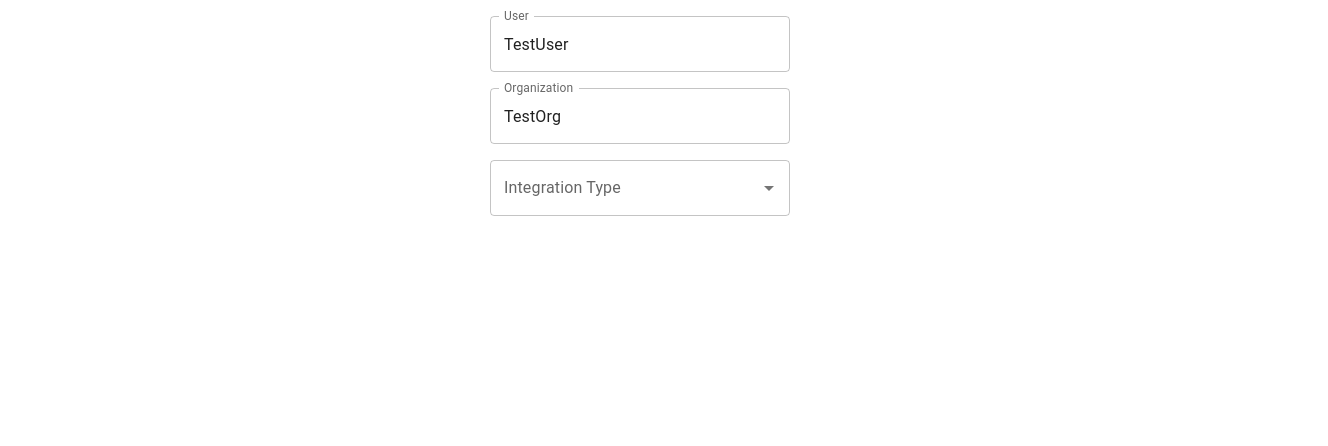
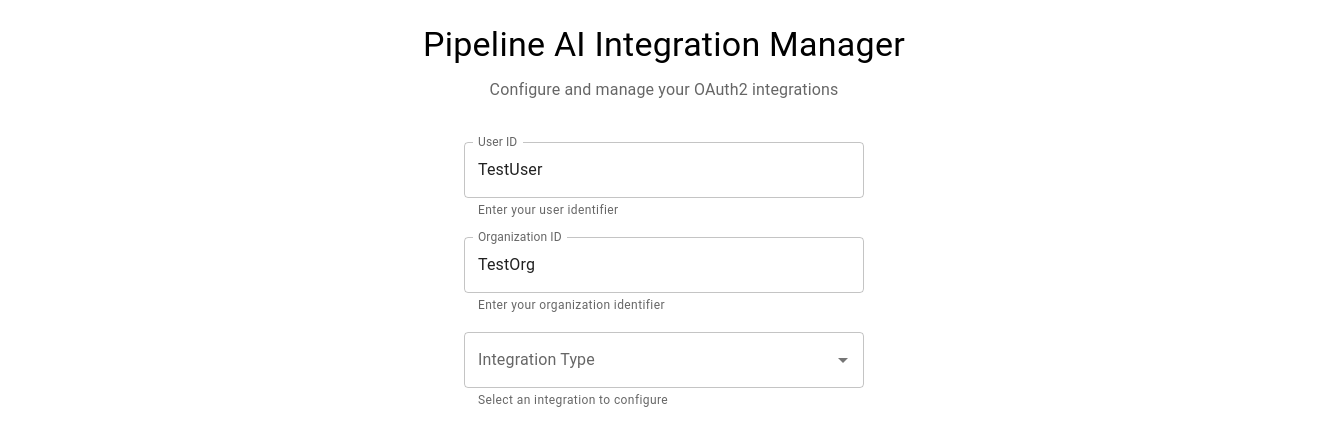
Before and after one commit to mevirajsheoran/hubspot-oauth-fastapi-react, a React (Create React App) app in the folder frontend/: page / in a window 1280 px wide. Shown: the top 446 px of the page, 1328 px wide, since content can reach past the window. Built offline with nearby package versions, Linux system fonts and the light colour scheme; the HTML template or start-up script is replaced by a standard one.

Commit message:
refactor: Add comprehensive JSDoc docs and improve integration form UI

```diff
--- a/frontend/src/integration-form.js
+++ b/frontend/src/integration-form.js
@@ -3,18 +3,33 @@ import {
     Box,
     Autocomplete,
     TextField,
+    Typography,
 } from '@mui/material';
 import { AirtableIntegration } from './integrations/airtable';
 import { NotionIntegration } from './integrations/notion';
 import { HubSpotIntegration } from './integrations/hubspot';
 import { DataForm } from './data-form';
 
+/**
+ * Mapping of integration names to their respective components
+ * @type {Object.<string, React.Component>}
+ */
 const integrationMapping = {
     'Notion': NotionIntegration,
     'Airtable': AirtableIntegration,
     'HubSpot': HubSpotIntegration,
 };
 
+/**
+ * Integration Form Component
+ *
+ * Main form component for managing OAuth2 integrations.
+ * Allows users to select integration types, configure user/org details,
+ * and handle authorization flows.
+ *
+ * @component
+ * @returns {JSX.Element} Integration form component
+ */
 export const IntegrationForm = () => {
     const [integrationParams, setIntegrationParams] = useState({});
     const [user, setUser] = useState('TestUser');
@@ -23,26 +38,36 @@ export const IntegrationForm = () => {
     const CurrIntegration = integrationMapping[currType];
 
     return (
-    <Box display='flex' justifyContent='center' alignItems='center' flexDirection='column' sx={{ width: '100%' }}>
-        <Box display='flex' flexDirection='column'>
+        <Box display='flex' justifyContent='center' alignItems='center' flexDirection='column' sx={{ width: '100%', p: 3 }}>
+            <Typography variant="h4" component="h1" gutterBottom>
+                Pipeline AI Integration Manager
+            </Typography>
+            <Typography variant="body1" color="text.secondary" sx={{ mb: 3 }}>
+                Configure and manage your OAuth2 integrations
+            </Typography>
+
+            <Box display='flex' flexDirection='column' sx={{ width: '100%', maxWidth: 400 }}>
                 <TextField
-            label="User"
+                    label="User ID"
                     value={user}
                     onChange={(e) => setUser(e.target.value)}
-            sx={{mt: 2}}
+                    sx={{ mt: 2 }}
+                    helperText="Enter your user identifier"
                 />
                 <TextField
-            label="Organization"
+                    label="Organization ID"
                     value={org}
                     onChange={(e) => setOrg(e.target.value)}
-            sx={{mt: 2}}
+                    sx={{ mt: 2 }}
+                    helperText="Enter your organization identifier"
                 />
                 <Autocomplete
                     id="integration-type"
                     options={Object.keys(integrationMapping)}
-            sx={{ width: 300, mt: 2 }}
-            renderInput={(params) => <TextField {...params} label="Integration Type" />}
+                    sx={{ width: '100%', mt: 2 }}
+                    renderInput={(params) => <TextField {...params} label="Integration Type" helperText="Select an integration to configure" />}
                     onChange={(e, value) => setCurrType(value)}
+                    value={currType}
                 />
             </Box>
             {currType &&
@@ -51,7 +76,7 @@ export const IntegrationForm = () => {
                 </Box>
             }
             {integrationParams?.credentials &&
-        <Box sx={{mt: 2}}>
+                <Box sx={{ mt: 2 }}>
                     <DataForm integrationType={integrationParams?.type} credentials={integrationParams?.credentials} />
                 </Box>
             }
```
Lines whose indentation alone changed are shown as unchanged.
